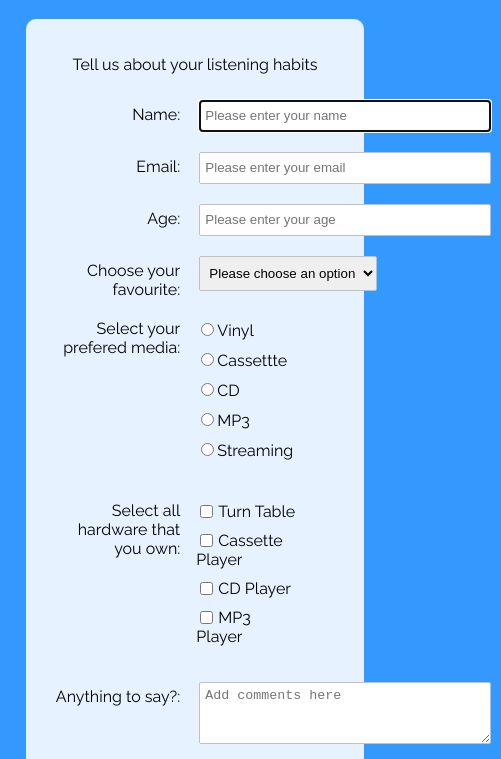
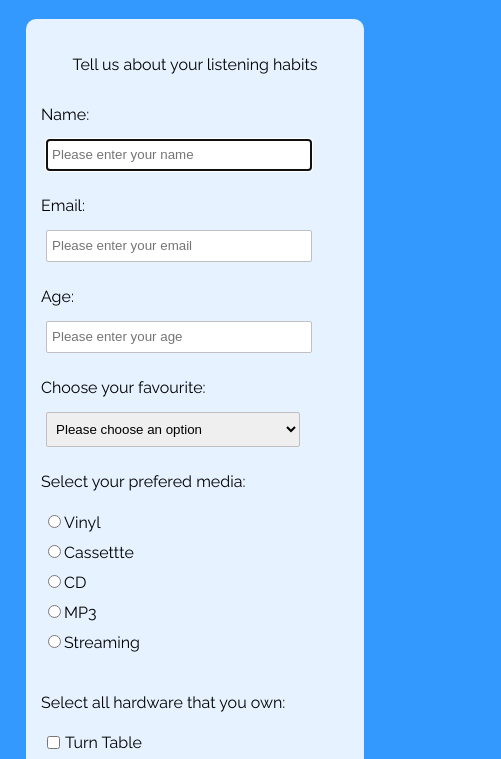
Before and after one commit to brewingbear/FCCSurvey, a plain HTML site: page index.html in a window 390 px wide. Shown: the part 61-820 px from the top of the page, 501 px wide, since content can reach past the window. Drawn offline with Linux system fonts and the light colour scheme.

Commit message:
Updated responsive behaviour using CSS

```diff
--- a/main.css
+++ b/main.css
@@ -78,3 +78,29 @@ input[type="checkbox"] {
   margin: 10px;
   border: 0px solid;
 }
+
+@media screen and (max-width: 833px) {
+    .input-field {
+      width: 80%;
+    }
+    select {
+      width: 90%;
+    }
+  }
+
+  @media screen and (max-width: 520px) {
+    .labels {
+      width: 100%;
+      text-align: left;
+    }
+    .righttab {
+      width: 80%;
+      float: left;
+    }
+    .input-field {
+      width: 100%;
+    }
+    select {
+      width: 100%;
+    }
+  }
```
